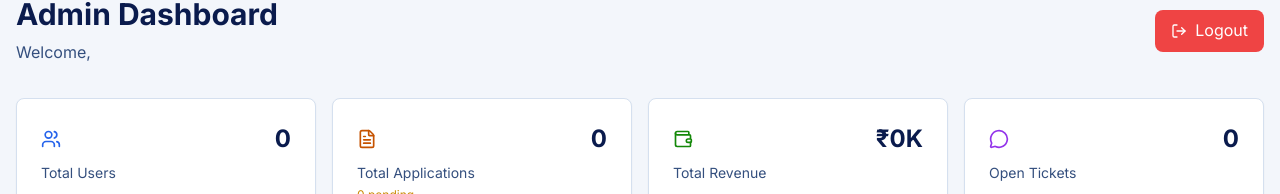
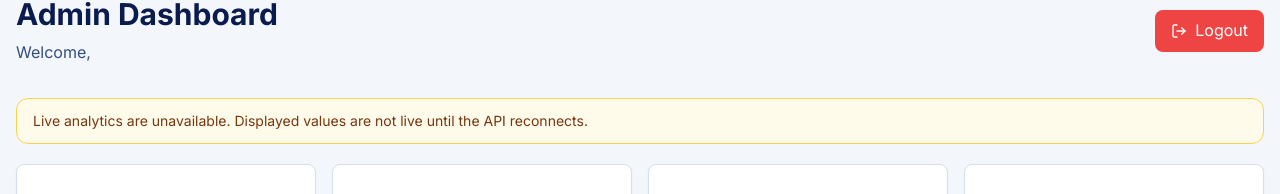
Before and after one commit to Deva9294/pradhandigitalservices, a Next.js app in the folder frontend/: page /admin in a window 1280 px wide. Shown: the part 150-344 px from the top of the page. Built offline with nearby package versions, Linux system fonts and the light colour scheme; no server answers.

Commit message:
Clearly flag unavailable live admin analytics

```diff
--- a/frontend/src/app/admin/page.tsx
+++ b/frontend/src/app/admin/page.tsx
@@ -26,7 +26,8 @@ export default function AdminDashboard() {
     vacancies: 0,
     forms: 0
   });
-  const [recentActivity, setRecentActivity] = useState([]);
+  const [recentActivity, setRecentActivity] = useState<any[]>([]);
+  const [loadError, setLoadError] = useState('');
 
   useEffect(() => {
     fetchDashboardData();
@@ -46,8 +47,10 @@ export default function AdminDashboard() {
       setRecentActivity(Array.isArray(response.data?.data?.recent?.applications)
         ? response.data.data.recent.applications
         : []);
+      setLoadError('');
     } catch (error) {
       console.error('Error fetching dashboard data:', error);
+      setLoadError('Live analytics are unavailable. Displayed values are not live until the API reconnects.');
       // Never display invented analytics when the live API is unavailable.
       setStats({
         users: 0, agents: 0, applications: 0, pendingApplications: 0,
@@ -124,6 +127,12 @@ export default function AdminDashboard() {
           {lang === 'hi' ? 'लॉगआउट' : 'Logout'}
         </button>
       </div>
+
+      {loadError && (
+        <div role="status" className="mb-5 rounded-xl border border-amber-300 bg-amber-50 px-4 py-3 text-sm text-amber-900">
+          {loadError}
+        </div>
+      )}
 
       {/* Overview Stats */}
       <div className="grid grid-cols-2 md:grid-cols-4 gap-4 mb-8">
```
